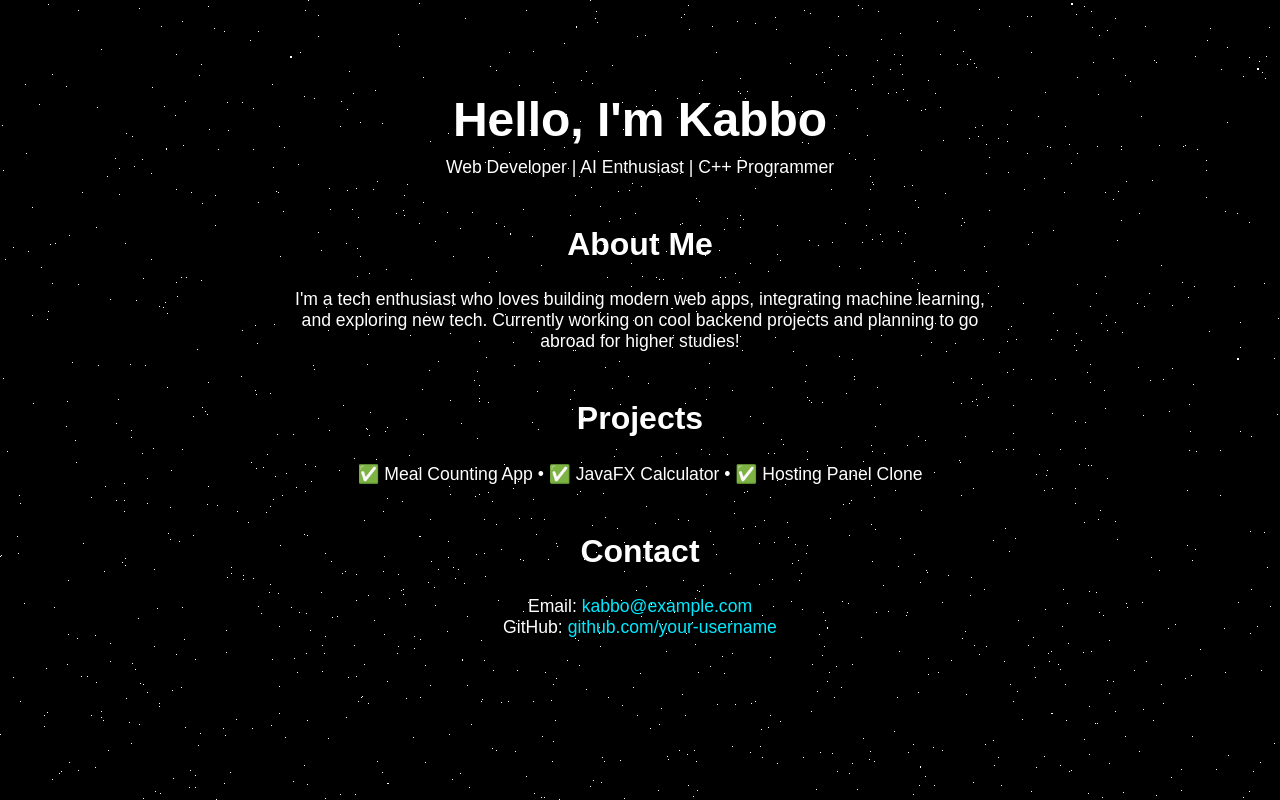
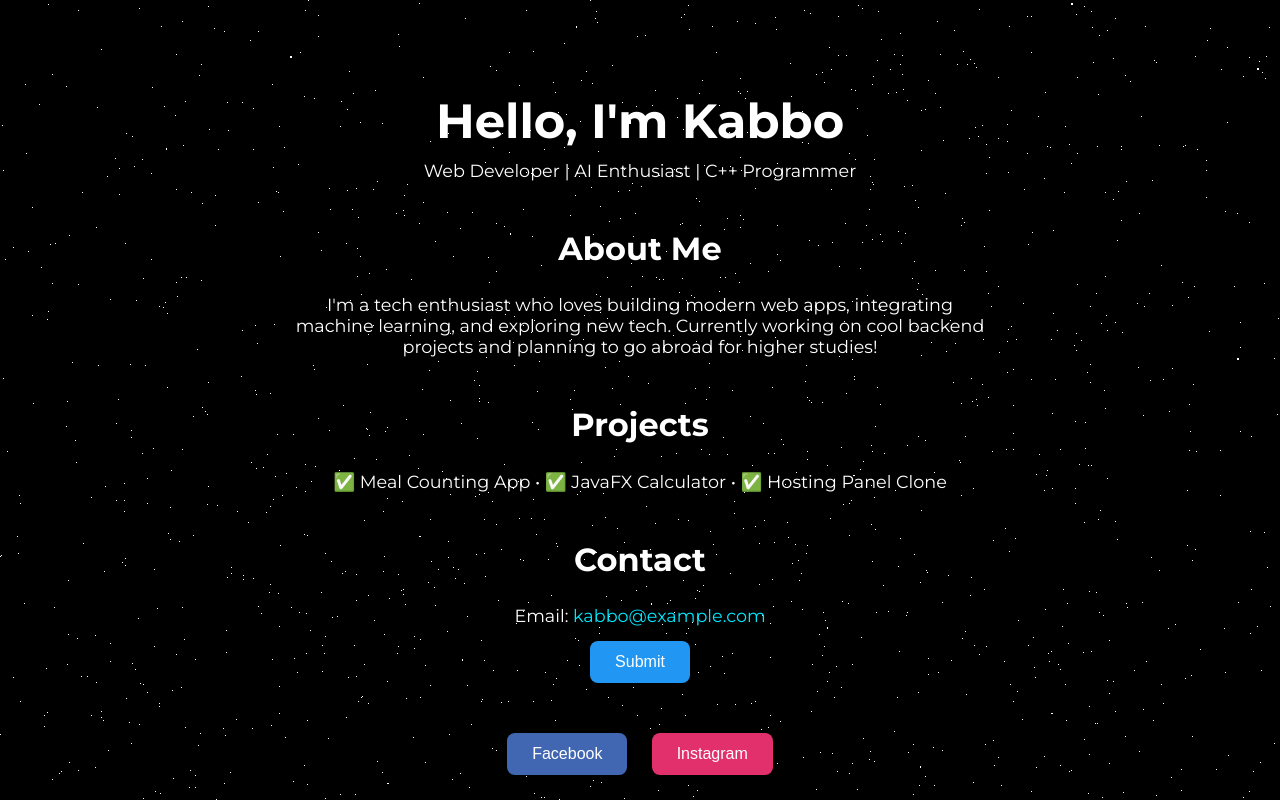
Before and after one commit to kabbox/portfolio.me, a plain HTML site: page index.html in a window 1280 px wide. Drawn offline with nearby package versions, Linux system fonts and the light colour scheme.

Commit message:
Update index.html

```diff
--- a/index.html
+++ b/index.html
@@ -4,12 +4,13 @@
   <meta charset="UTF-8" />
   <title>Kabbo's 3D Portfolio</title>
   <meta name="viewport" content="width=device-width, initial-scale=1.0" />
+  <link href="https://fonts.googleapis.com/css2?family=Montserrat:wght@400;700&display=swap" rel="stylesheet">
   <style>
     html, body {
       margin: 0;
       height: 100%;
       overflow: hidden;
-      font-family: Arial, sans-serif;
+      font-family: 'Montserrat', sans-serif;
       color: white;
       text-align: center;
     }
@@ -41,6 +42,23 @@
       color: #00eaff;
       text-decoration: none;
     }
+    .btn {
+      background-color: #2196f3;
+      color: white;
+      padding: 12px 25px;
+      border: none;
+      border-radius: 8px;
+      font-size: 1em;
+      cursor: pointer;
+      margin: 15px 10px;
+      transition: background 0.3s;
+    }
+    .btn:hover {
+      background-color: #1976d2;
+    }
+    .social-buttons {
+      margin-top: 20px;
+    }
   </style>
 </head>
 <body>
@@ -61,7 +79,19 @@
 
   <h2>Contact</h2>
   <p>Email: <a href="mailto:kabbo@example.com">kabbo@example.com</a></p>
-  <p>GitHub: <a href="https://github.com/your-username" target="_blank">github.com/your-username</a></p>
+
+  <!-- Submit Button -->
+  <button class="btn">Submit</button>
+
+  <!-- Social Media Buttons -->
+  <div class="social-buttons">
+    <a href="https://facebook.com" target="_blank">
+      <button class="btn" style="background-color: #4267B2;">Facebook</button>
+    </a>
+    <a href="https://instagram.com" target="_blank">
+      <button class="btn" style="background-color: #E1306C;">Instagram</button>
+    </a>
+  </div>
 </div>
 
 <!-- Three.js and starfield script -->
```
